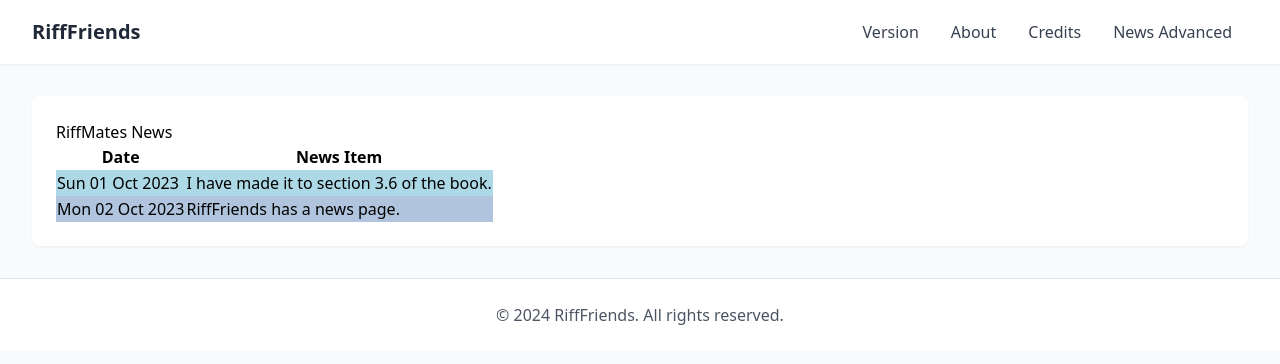
After one commit to ghiret/rifffriends, a Django app: page /news_advanced/ in a window 1280 px wide. The commit adds this page. Shown: the top 364 px of the page. Run offline with Django 5.2, Linux system fonts and the light colour scheme; some libraries are stand-ins or nearby versions.

Commit message:
feat: add news_advanced page with date and news item table
- Added news_advanced() view to home/views.py to display news items as tuples containing date and subject.
- Created news_advanced.html template to show the data in a table.
- Applied {% cycle %} tag for table row striping.
- Used |date filter to format the news item's date.

```diff
--- a/home/views.py
+++ b/home/views.py
@@ -2,6 +2,7 @@
 from django.http import HttpResponse, HttpRequest, JsonResponse
 from django.conf import settings
 from django.shortcuts import render
+from datetime import datetime
 
 
 def credits(request: HttpRequest) -> HttpResponse:
@@ -24,5 +25,21 @@ def news(request: HttpRequest) -> HttpResponse:
     return render(request, "news.html", data)
 
 
+def news_advanced(request: HttpRequest) -> HttpResponse:
+    data = {
+        "news": [
+            (
+                datetime.strptime("2023-10-01", "%Y-%m-%d"),
+                "I have made it to section 3.6 of the book.",
+            ),
+            (
+                datetime.strptime("2023-10-02", "%Y-%m-%d"),
+                "RiffFriends has a news page.",
+            ),
+        ]
+    }
+    return render(request, "news_advanced.html", data)
+
+
 def version(request: HttpRequest) -> JsonResponse:
     return JsonResponse({"version": settings.APP_VERSION})
--- a/rifffriends/urls.py
+++ b/rifffriends/urls.py
@@ -25,4 +25,5 @@ urlpatterns = [
     path("about/", home_views.about, name="about"),
     path("version/", home_views.version, name="version"),
     path("news/", home_views.news, name="news"),
+    path("news_advanced/", home_views.news_advanced, name="news_advanced"),
 ]
--- a/templates/base.html
+++ b/templates/base.html
@@ -31,6 +31,7 @@
                     <a href="{% url 'version' %}" class="nav-link">Version</a>
                     <a href="{% url 'about' %}" class="nav-link">About</a>
                     <a href="{% url 'credits' %}" class="nav-link">Credits</a>
+                    <a href="{% url 'news_advanced' %}" class="nav-link">News Advanced</a>
                 </div>
             </div>
         </div>
--- /dev/null
+++ b/templates/news_advanced.html
@@ -0,0 +1,28 @@
+<!-- RiffFriends/templates/news_advanced.html -->
+{% extends "base.html" %}
+
+{% block title %}
+  {{block.super}}: News Advanced View
+{% endblock %}
+
+{% block content %}
+  <h1>RiffMates News</h1>
+
+  <table>
+    <thead>
+      <tr>
+        <th>Date</th>
+        <th>News Item</th>
+      </tr>
+    </thead>
+    <tbody>
+      {% for item in news %}
+      <tr style="background-color: {% cycle 'lightblue' 'lightsteelblue' %};">
+          <td>{{ item.0|date:"D d M Y"  }}</td>
+          <td>{{ item.1 }}</td>
+        </tr>
+      {% endfor %}
+    </tbody>
+  </table>
+
+{% endblock content %}
```
